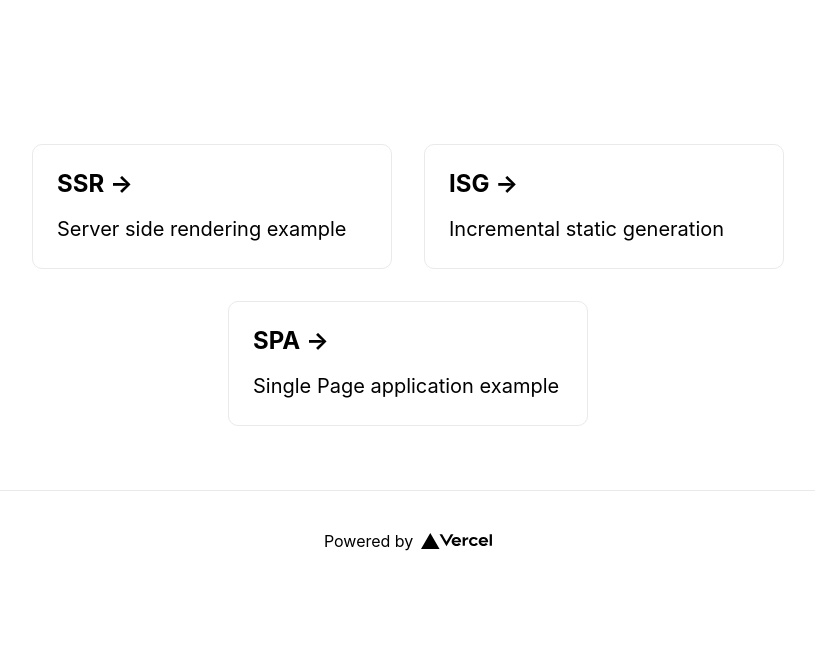
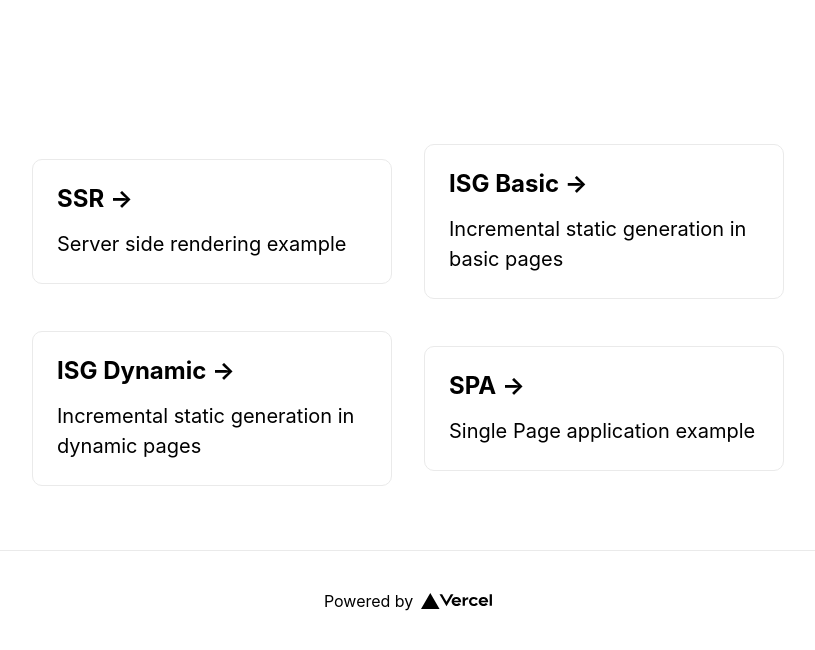
Before and after one commit to robertoHeCi/KS-NextJs, a Next.js app: page /data-fetching in a window 1280 px wide. Shown: the top 650 px of the page, without its empty margins (232-1047 px from the left). Built offline with nearby package versions, Linux system fonts and the light colour scheme.

Commit message:
feat: add route

```diff
--- a/src/pages/data-fetching/index.js
+++ b/src/pages/data-fetching/index.js
@@ -10,9 +10,14 @@ const DataFetching = () => {
       description: 'Server side rendering example'
     },
     {
-      title: 'ISG',
-      route: '/data-fetching/incremental-static-generation',
-      description: 'Incremental static generation'
+      title: 'ISG Basic',
+      route: '/data-fetching/isg',
+      description: 'Incremental static generation in basic pages'
+    },
+    {
+      title: 'ISG Dynamic',
+      route: '/data-fetching/isg/1',
+      description: 'Incremental static generation in dynamic pages'
     },
     {
       title: 'SPA',
```
